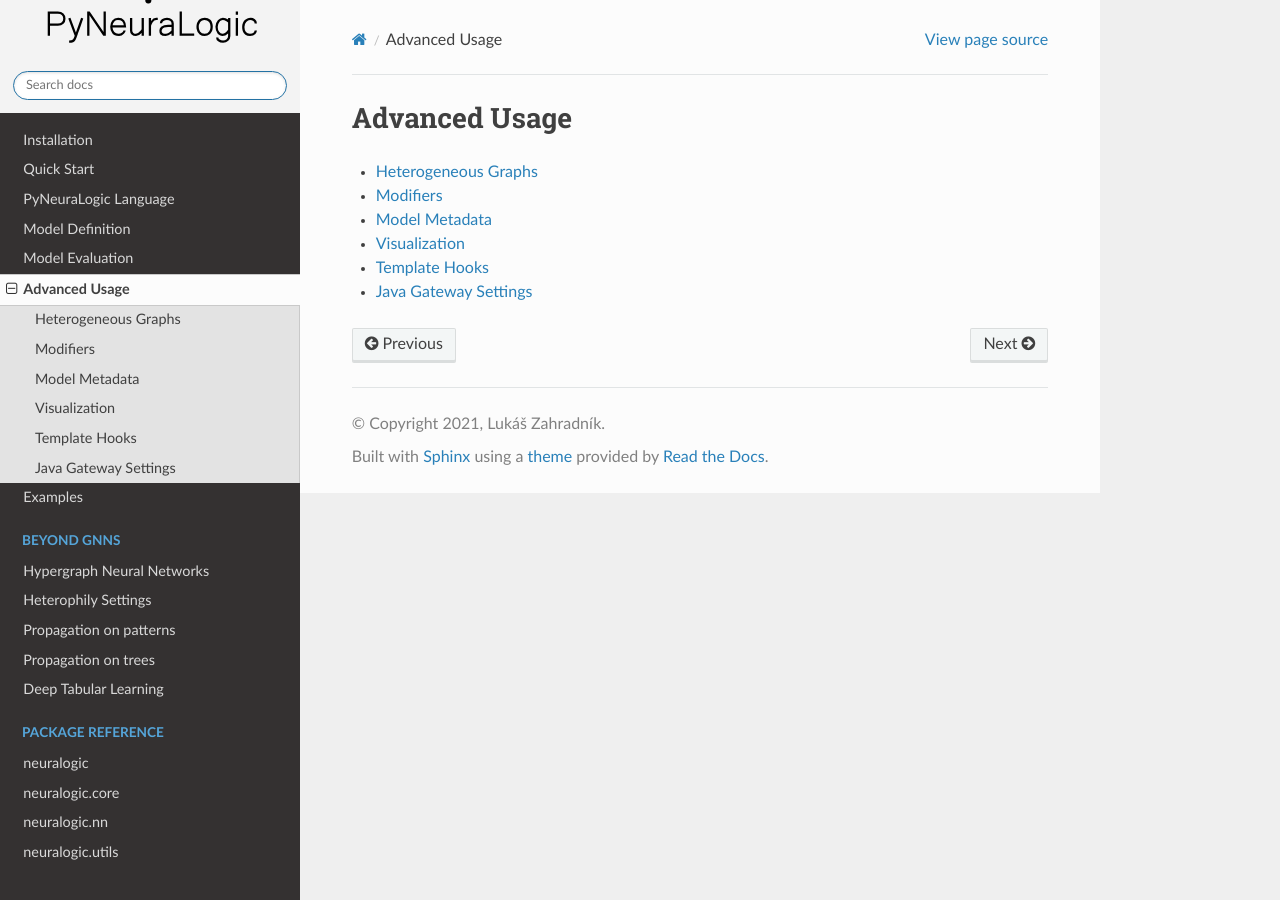
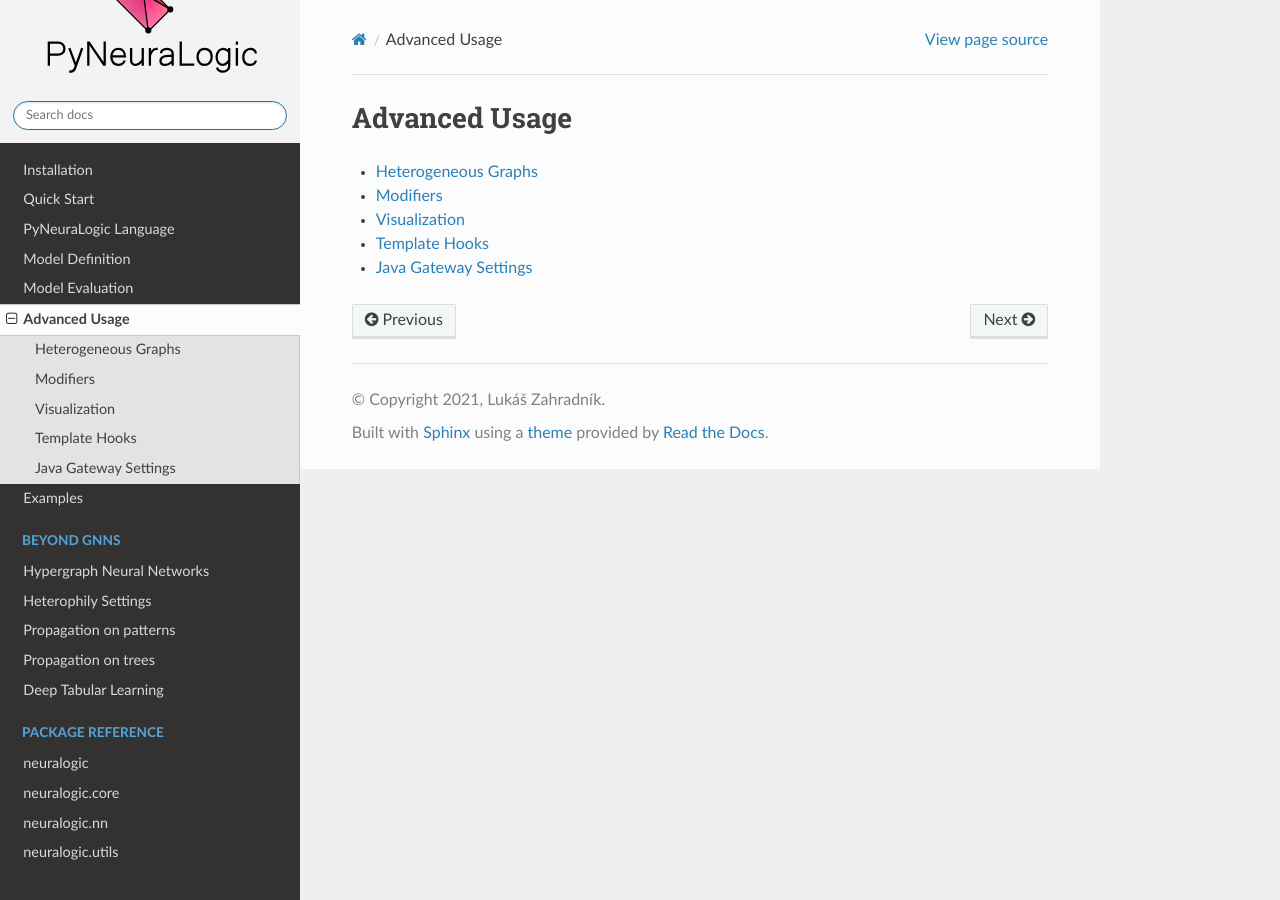
Before and after one commit to LukasZahradnik/PyNeuraLogic, a Sphinx documentation site: the page built from docs/advanced.rst, in a window 1280 px wide. Built offline with Sphinx 7.4.7 and the Read the Docs theme 2.0.0, drawn with Linux system fonts in a browser that asks for light colours.

Commit message:
Remove metadata section

```diff
--- a/docs/advanced.rst
+++ b/docs/advanced.rst
@@ -6,7 +6,6 @@
 
     heterogeneous
     modifiers
-    metadata
     visualization
     hooks
     java_gateway
--- a/docs/metadata.rst
+++ /dev/null
@@ -1,2 +0,0 @@
-Model Metadata
-==============
```
